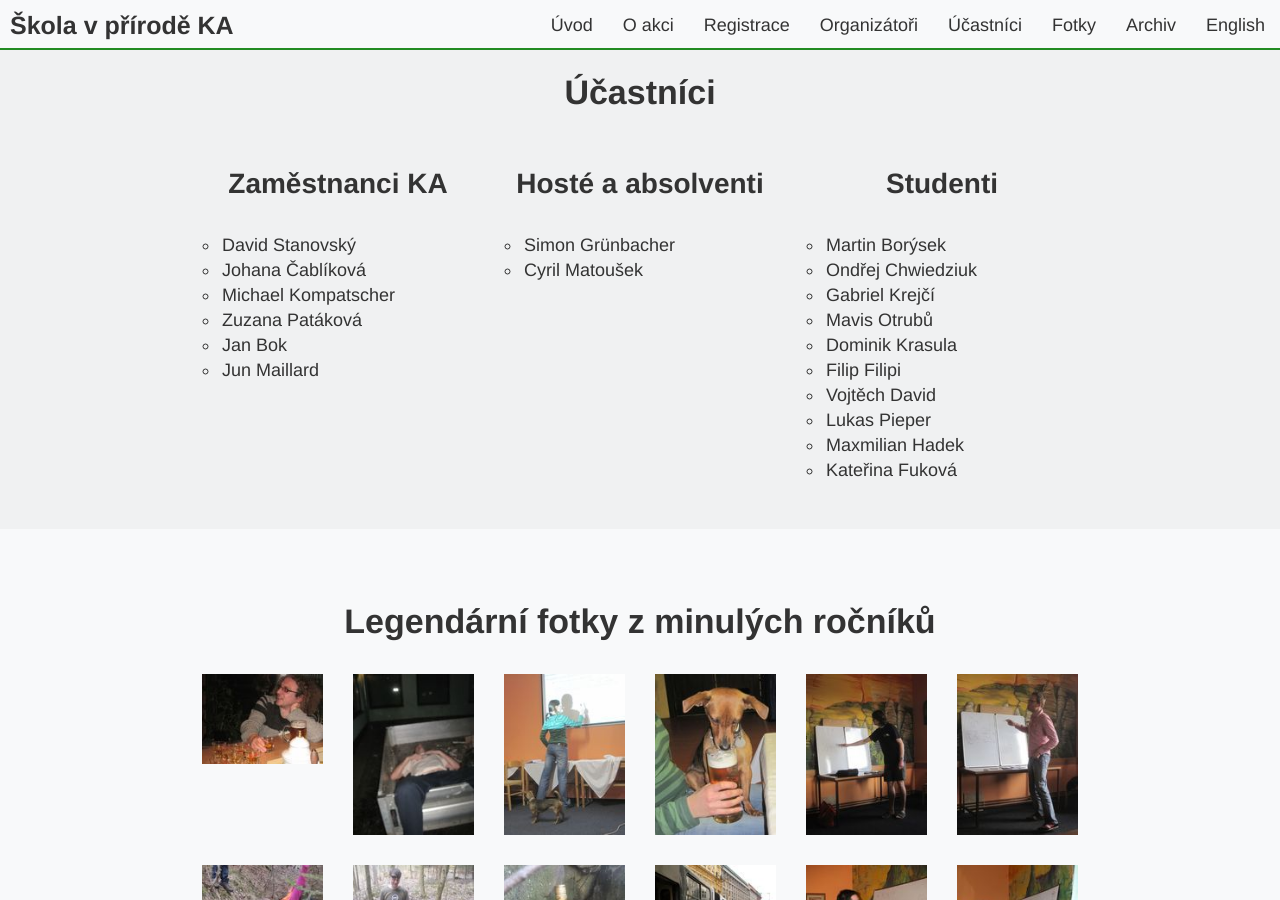
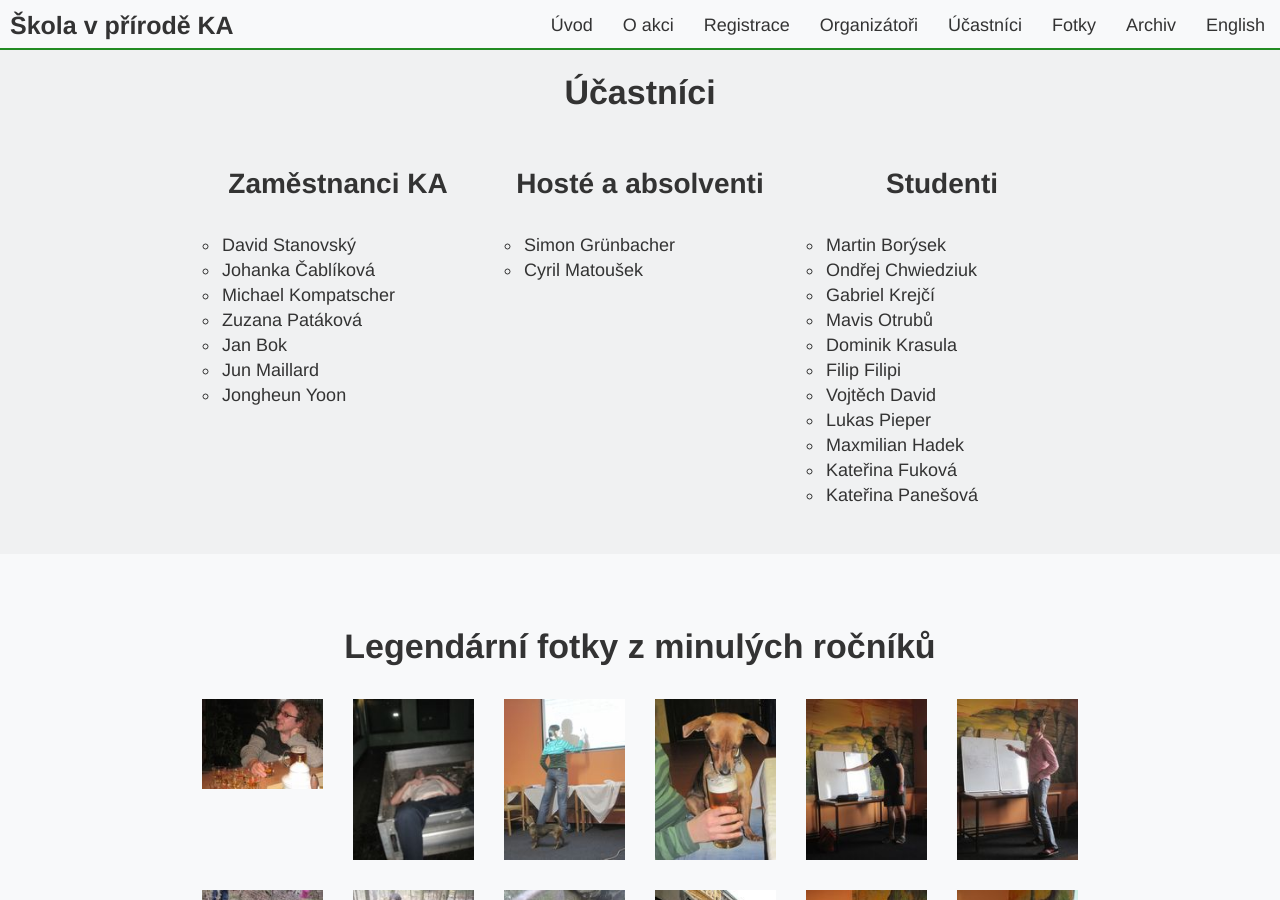
Before and after one commit to ondrachwiedziuk/skolavprirodenew, a Jekyll site: the page built from index.md, in a window 1280 px wide and 900 px high, scrolled down 3620 px. Built offline with Jekyll 4.4.1, drawn with Linux system fonts in a browser that asks for light colours; some of the changed text lies outside the part shown.

Commit message:
New participant, fix name

```diff
--- a/_includes/participants.html
+++ b/_includes/participants.html
@@ -21,7 +21,7 @@
                       David Stanovský
                     </li>
                     <li>
-                      Johana Čablíková
+                      Johanka Čablíková
                     </li>
                     <li>
                       Michael Kompatscher
@@ -34,6 +34,9 @@
                     </li>
                     <li>
                       Jun Maillard
+                    </li>
+                    <li>
+                      Jongheun Yoon
                     </li>
                   </ul>
             </div>
@@ -93,6 +96,9 @@
                     <li>
                       Kateřina Fuková
                     </li>
+                    <li>
+                      Kateřina Panešová
+                    </li>
                   </ul>
             </div>
         </div>
```
Also changed, not shown: _langs/cs/author.md (+1 -1 lines).
